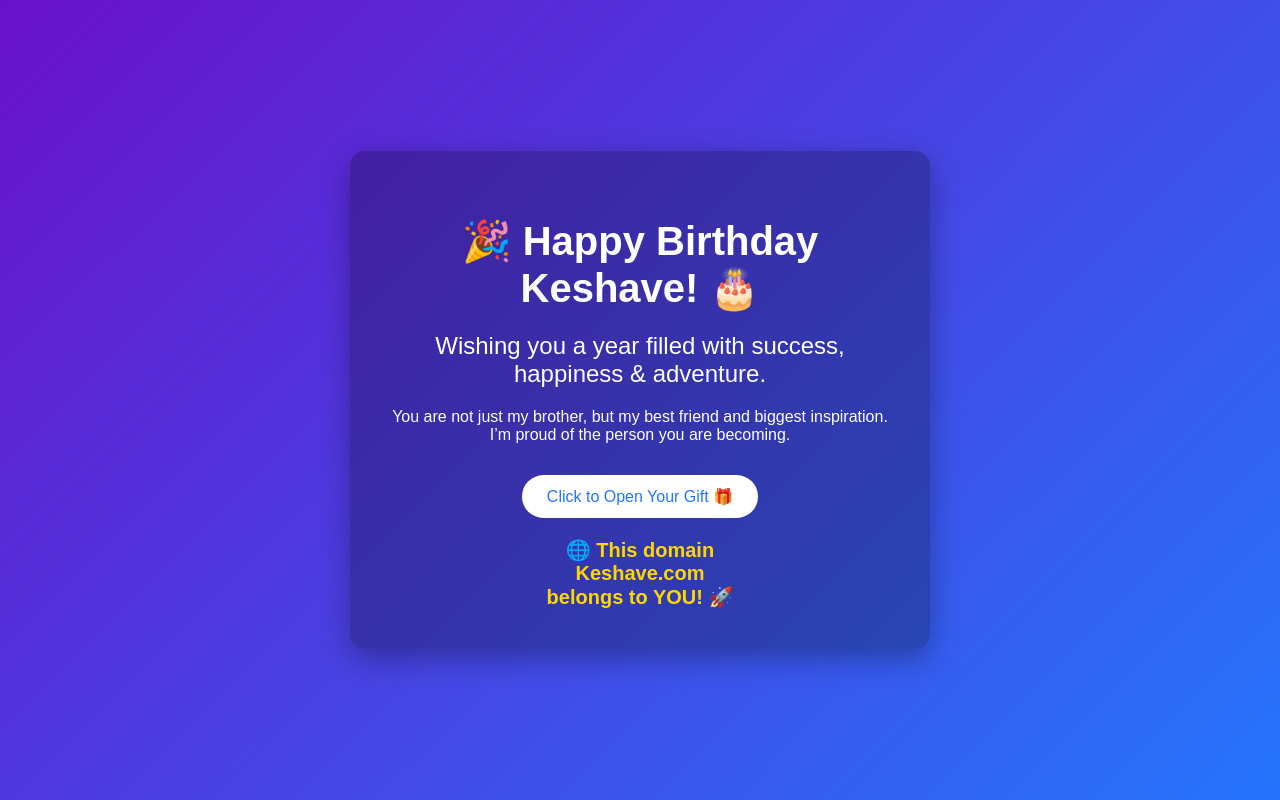
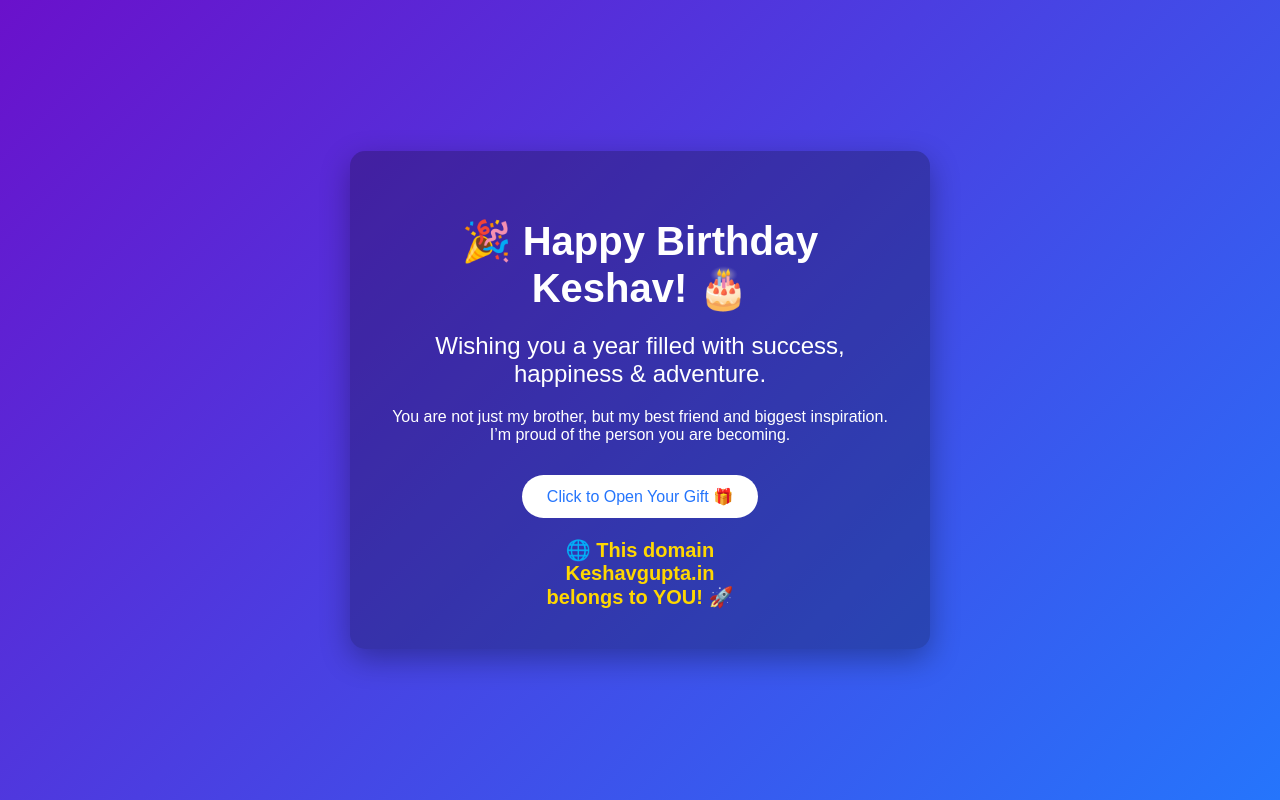
Before and after one commit to yuvrajgupta010/keshavgupta-birthday, a plain HTML site: page index.html in a window 1280 px wide. Both pictures are taken after a click on the button "Click to Open Your Gift 🎁". Drawn offline with Linux system fonts and the light colour scheme.

Commit message:
Correct name from Keshave to Keshav

```diff
--- a/index.html
+++ b/index.html
@@ -3,7 +3,7 @@
 <head>
   <meta charset="UTF-8" />
   <meta name="viewport" content="width=device-width, initial-scale=1.0"/>
-  <title>Happy Birthday Keshave 🎉</title>
+  <title>Happy Birthday Keshav 🎉</title>
 
   <style>
     body {
@@ -70,7 +70,7 @@
 <body>
 
   <div class="card">
-    <h1>🎉 Happy Birthday Keshave! 🎂</h1>
+    <h1>🎉 Happy Birthday Keshav! 🎂</h1>
     <h2>Wishing you a year filled with success, happiness & adventure.</h2>
 
     <p>
@@ -82,7 +82,7 @@
 
     <div id="gift" class="hidden">
       🌐 This domain <br>
-      <strong>Keshave.com</strong> <br>
+      <strong>Keshavgupta.in</strong> <br>
       belongs to YOU! 🚀
     </div>
   </div>
```
